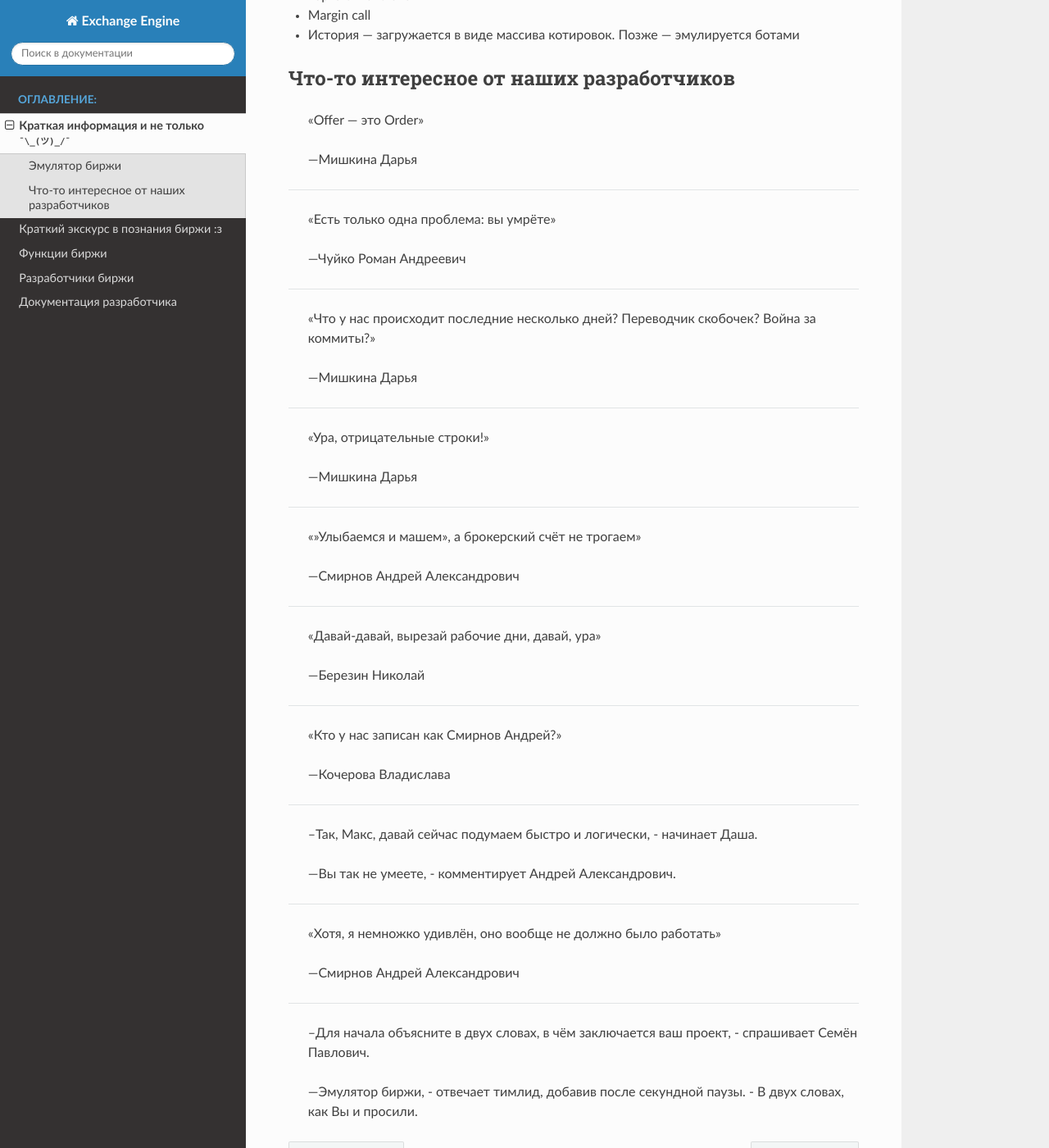
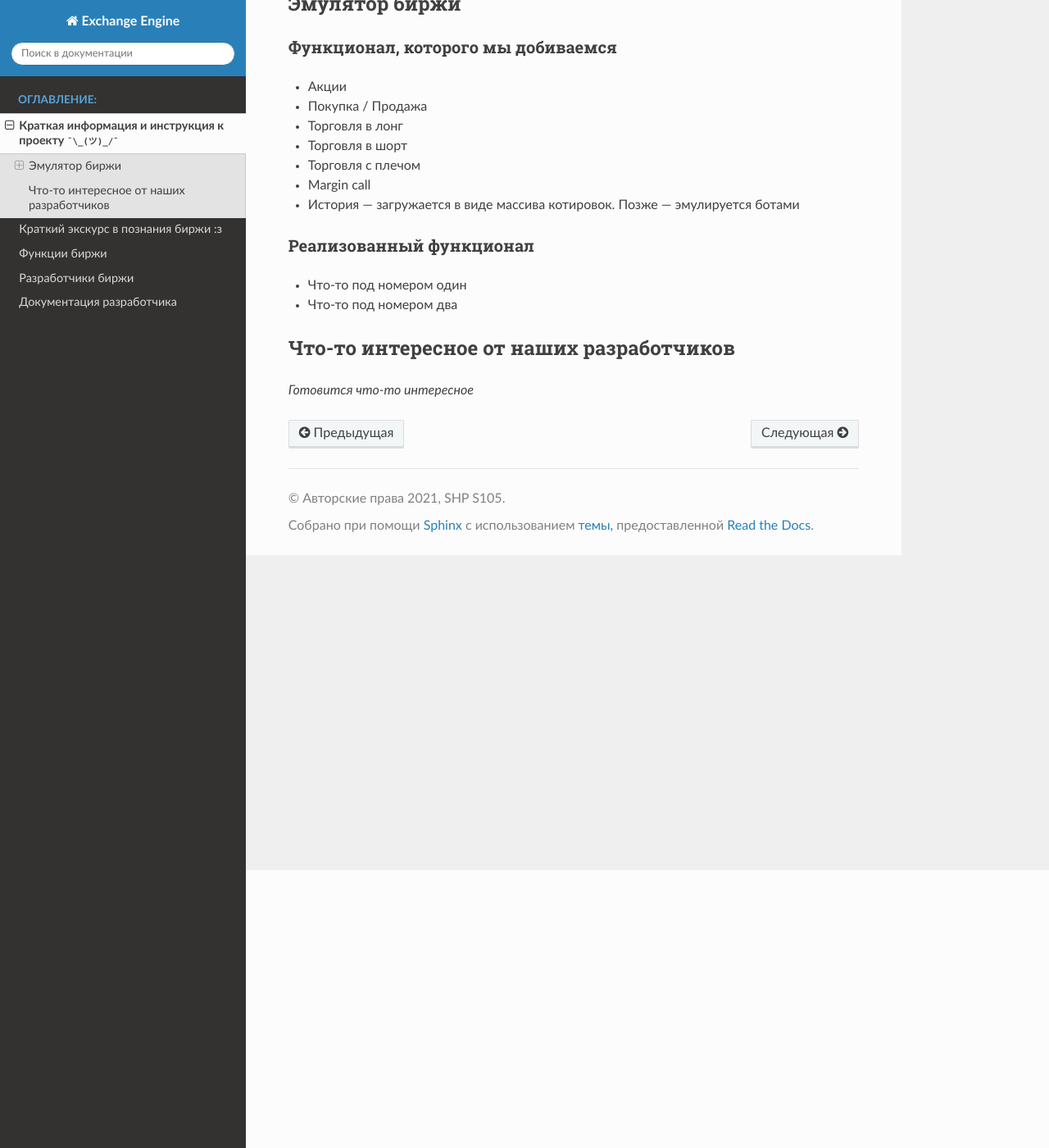
Before and after one commit to srx64/ms105_shp_exchange, a Sphinx documentation site: the page built from docs/source/overview.rst, in a window 1280 px wide and 1400 px high, scrolled down 339 px. Shown: the whole window at 82% size. Built offline with Sphinx 7.4.7 and the Read the Docs theme 2.0.0, drawn with Linux system fonts in a browser that asks for light colours; some of the changed text lies outside the part shown.

Commit message:
Burnasheva: правки от Смирнова)

```diff
--- a/docs/source/function_exchange.rst
+++ b/docs/source/function_exchange.rst
@@ -20,9 +20,9 @@
 
 5. **Биржевое страхование** (хеджирование [#]_) участков биржевой торговли от неблагоприятных для них колебаний цен. Для этого на бирже используются специальные виды сделок и механизмы их заключения. Выполняя задачу страхования участников биржевого торга, биржа не столько организует торговлю, сколько ее обслуживает. Биржа создает условия для того, чтобы покупатели и продавцы реального (наличного) товара по своему желанию могли бы одновременно принимать участие в соответствующих биржевых торгах в качестве клиентов и участников. Это повышает доверие к бирже, привлекает к ней рыночных спекулянтов, увеличивая число торгующих как непосредственно, так и через посредников.
 
-6. **Фиксирует цены** в течение каждого дня ее работы, а также регистрирует курсы валют или ценных бумаг.
+6. **Записывает исторические данные изменения цены** в течение каждого дня ее работы, а также регистрирует курсы валют или ценных бумаг.
 
-7. **Публикует цены на биржевые товары**. Служит ориентиром для продавцов и покупателей при выборе стратегии поведения на очередных торгах.
+7. **Публикация цен на биржевые товары**. Служит ориентиром для продавцов и покупателей при выборе стратегии поведения на очередных торгах.
 
 8. **Гарантирование выполнения сделок** достигается посредством биржевых систем клиринга и расчетов. Для этого биржа использует систему безналичных расчетов путем зачета взаимных требований и обязательств участников торгов, а также организует их исполнение.
 
--- a/docs/source/index.rst
+++ b/docs/source/index.rst
@@ -3,7 +3,7 @@
    You can adapt this file completely to your liking, but it should at least
    contain the root `toctree` directive.
 
-Добро пожаловать на документацию Exchange Engine :з
+Добро пожаловать в документацию Exchange Engine :з
 ===================================================
 
 .. toctree::
--- a/docs/source/overview.rst
+++ b/docs/source/overview.rst
@@ -1,9 +1,19 @@
-Краткая информация и не только ``¯\_(ツ)_/¯``
-=============================================
+Краткая информация и инструкция к проекту ``¯\_(ツ)_/¯``
+========================================================
 
-**************
+.. epigraph::
+
+   *«Есть только одна проблема: вы умрëте»*
+
+   -- Чуйко Роман Андреевич
+
+==============
 Эмулятор биржи
-**************
+==============
+
+~~~~~~~~~~~~~~~~~~~~~~~~~~~~~~~~~~
+Функционал, которого мы добиваемся
+~~~~~~~~~~~~~~~~~~~~~~~~~~~~~~~~~~
 
 - Акции
 - Покупка / Продажа
@@ -13,64 +23,15 @@
 - Margin call
 - История — загружается в виде массива котировок. Позже — эмулируется ботами
 
-****************************************
+~~~~~~~~~~~~~~~~~~~~~~~~
+Реализованный функционал
+~~~~~~~~~~~~~~~~~~~~~~~~
+
+- Что-то под номером один
+- Что-то под номером два
+
+========================================
 Что-то интересное от наших разработчиков
-****************************************
+========================================
 
-    "Offer — это Order"
-
-    --Мишкина Дарья
-
-----------------
-
-    "Есть только одна проблема: вы умрëте"
-
-    --Чуйко Роман Андреевич
-
-----------------
-
-    "Что у нас происходит последние несколько дней? Переводчик скобочек? Война за коммиты?"
-
-    --Мишкина Дарья
-
-----------------
-
-    "Ура, отрицательные строки!"
-
-    --Мишкина Дарья
-
-----------------
-
-    ""Улыбаемся и машем", а брокерский счёт не трогаем"
-
-    --Смирнов Андрей Александрович
-
-----------------
-
-    "Давай-давай, вырезай рабочие дни, давай, ура"
-
-    --Березин Николай
-
-----------------
-
-    "Кто у нас записан как Смирнов Андрей?"
-
-    --Кочерова Владислава
-
-----------------
-
-    --Так, Макс, давай сейчас подумаем быстро и логически, - начинает Даша.
-
-    --Вы так не умеете, - комментирует Андрей Александрович.
-
-----------------
-
-    "Хотя, я немножко удивлëн, оно вообще не должно было работать"
-
-    --Смирнов Андрей Александрович
-
-----------------
-
-    --Для начала объясните в двух словах, в чëм заключается ваш проект, - спрашивает Семëн Павлович.
-
-    --Эмулятор биржи, - отвечает тимлид, добавив после секундной паузы. - В двух словах, как Вы и просили.
+*Готовится что-то интересное*
```
Also changed, not shown: docs/source/authors.rst (+7 -7 lines), docs/source/exchange.rst (+10 -10 lines).
